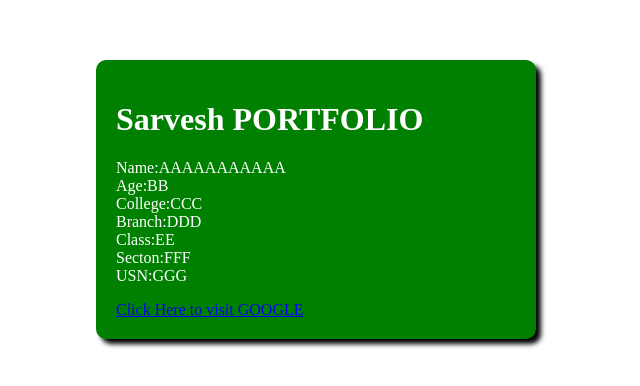
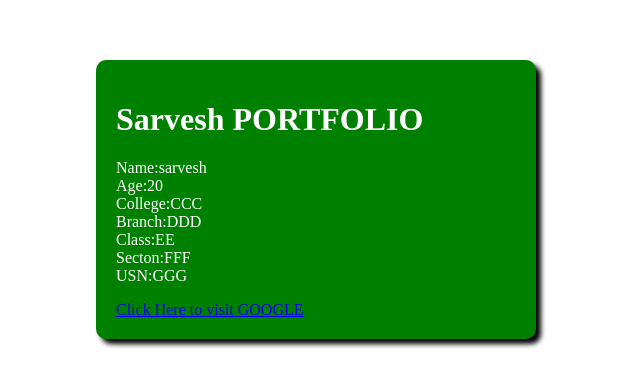
Before and after one commit to sarveshwaran1678/test123, a plain HTML site: page index.html in a window 1280 px wide. Shown: the part 130-516 px from the top of the page, 324-964 px from the left. Drawn offline with Linux system fonts and the light colour scheme.

Commit message:
name changed

```diff
--- a/index.html
+++ b/index.html
@@ -22,8 +22,8 @@
 <body>
 	<div class="center-div">
 		<h1>Sarvesh PORTFOLIO</h1>
-		<p>Name:AAAAAAAAAAA<br>
-			Age:BB<br>
+		<p>Name:sarvesh<br>
+			Age:20<br>
 			College:CCC<br>
 			Branch:DDD<br>
 			Class:EE<br>
```
Also changed, not shown: 1 other file.
